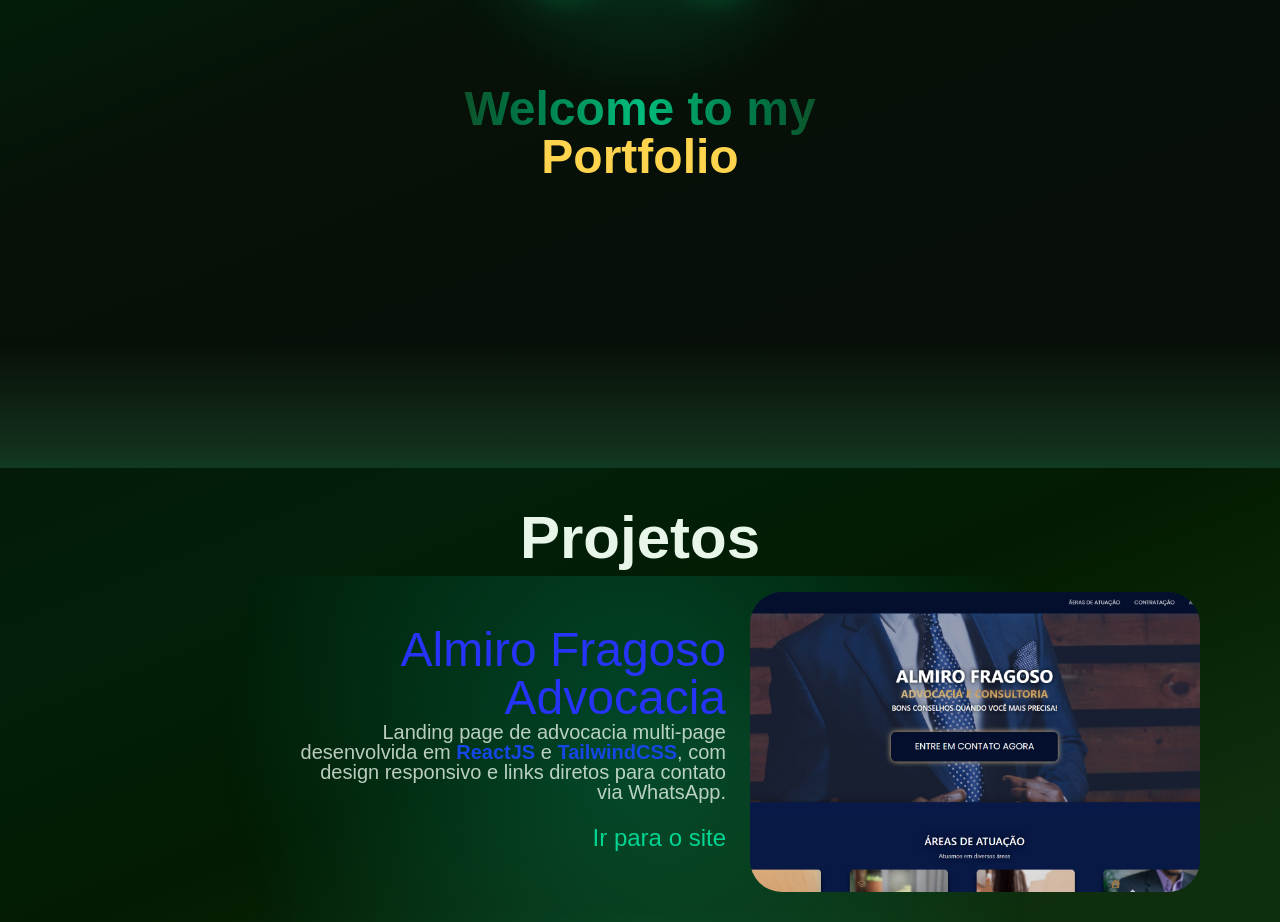
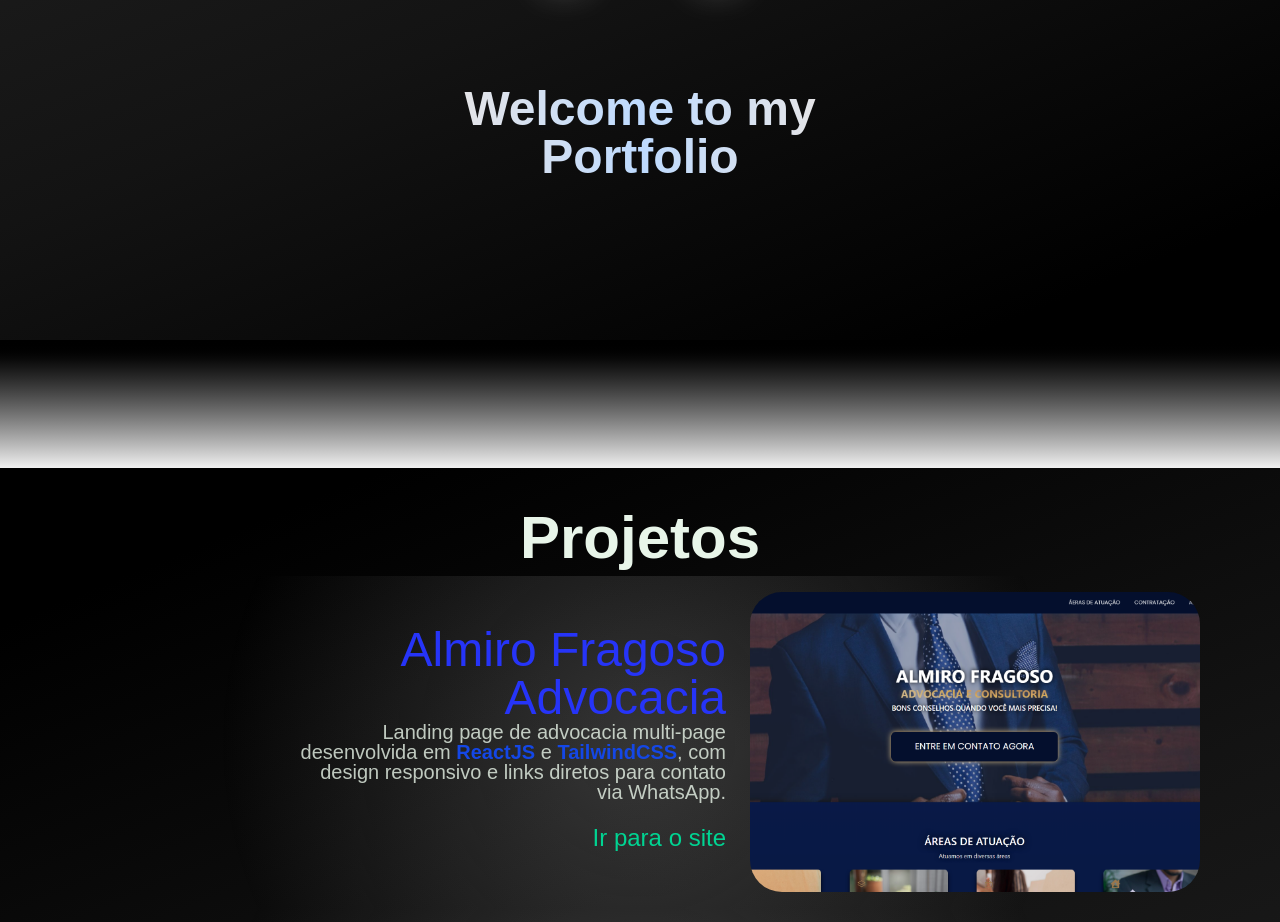
Before and after one commit to Enzzzzz/Port, a React (Vite) app: page / in a window 1280 px wide. Shown: the part 460-1382 px from the top of the page. Built offline with nearby package versions, Linux system fonts and the light colour scheme; a web font is replaced by a local one.

Commit message:
fully changed main collor pattern

```diff
--- a/src/components/projectCards.jsx
+++ b/src/components/projectCards.jsx
@@ -28,12 +28,12 @@ const ProjectCard = ({
     <div
       className={`flex flex-col sm2:flex-row z-10 ${
         reverse
-          ? "sm2:flex-row-reverse sm2:bg-[radial-gradient(circle_at_center,_rgba(0,255,204,0.2),_transparent_70%)]"
-          : "sm2:bg-[radial-gradient(circle_at_center,_rgba(0,255,204,0.2),_transparent_70%)]"
+          ? "sm2:flex-row-reverse sm2:bg-[radial-gradient(circle_at_center,_rgba(153,153,153,0.3),_transparent_70%)]"
+          : "sm2:bg-[radial-gradient(circle_at_center,_rgba(153,153,153,0.3),_transparent_70%)]"
       } gap-4 w-[90%] items-center p-4 overflow-visible`}
     >
       <div
-        className="w-[280px] h-[280px] sm2:w-[450px] sm2:h-[230px] sm2:min-h-[230px] sm2:min-w-[300px] ipad:h-[300px] ipad:min-w-[320px] rounded-4xl overflow-hidden hover:drop-shadow-[0_0_8px_#145f24] transition-all duration-700 cursor-pointer"
+        className="w-[280px] h-[280px] sm2:w-[450px] sm2:h-[230px] sm2:min-h-[230px] sm2:min-w-[300px] ipad:h-[300px] ipad:min-w-[320px] rounded-4xl overflow-hidden hover:drop-shadow-[0_0_8px_#f1f1f1] transition-all duration-700 cursor-pointer"
         onClick={handleOpenImage}
       >
         <img
--- a/src/index.css
+++ b/src/index.css
@@ -1,10 +1,10 @@
 @import "tailwindcss";
 
 @theme {
-  --color-primary: #4caf50;
-  --color-secondary: #8bc34a;
-  --color-tertiary: #102410;
-  --color-accent: #ffd54f;
+  --color-primary: #999999;
+  --color-secondary: #f1f1f1;
+  --color-tertiary: #000000;
+  --color-accent: #f1f1f1;
   --color-hover: #66bb6a;
   --color-text: #e8f5e9;
   --color-dimWhite: rgba(255, 255, 255, 0.7);
@@ -33,7 +33,7 @@
   body {
     background-color: var(--color-tertiary);
     color: var(--color-dimWhite);
-    font-family: 'Poppins', system-ui, sans-serif;
+    font-family: "Poppins", system-ui, sans-serif;
     scroll-behavior: smooth;
   }
 }
@@ -111,22 +111,22 @@
 }
 
 @font-face {
-  font-family: 'Felix Titling';
-  src: url('/fonts/Felixti.TTF') format('truetype');
+  font-family: "Felix Titling";
+  src: url("/fonts/Felixti.TTF") format("truetype");
   font-weight: normal;
   font-style: normal;
 }
 
 @font-face {
-  font-family: 'Bebas Neue';
-  src: url('/fonts/BebasNeue.ttf') format('truetype');
+  font-family: "Bebas Neue";
+  src: url("/fonts/BebasNeue.ttf") format("truetype");
   font-weight: normal;
   font-style: normal;
 }
 
 @font-face {
-  font-family: 'Kenyan Coffee';
-  src: url('/fonts/KenyanCoffee.otf') format('opentype');
+  font-family: "Kenyan Coffee";
+  src: url("/fonts/KenyanCoffee.otf") format("opentype");
   font-weight: normal;
   font-style: normal;
 }
@@ -219,6 +219,30 @@
     );
   }
 
+  .bg-gray-gradient {
+    background: linear-gradient(
+      157.81deg,
+      #4b4b4b -43.27%,
+      #313131 -21.24%,
+      #2b2b2b 12.19%,
+      #1b1b1b 29.82%,
+      #131313 51.94%,
+      #000000 90.29%
+    );
+  }
+
+  .bg-gray-gradient-reverse {
+    background: linear-gradient(
+      337.81deg,
+      #4b4b4b -43.27%,
+      #313131 -21.24%,
+      #2b2b2b 12.19%,
+      #1b1b1b 29.82%,
+      #131313 51.94%,
+      #000000 90.29%
+    );
+  }
+
   .bg-green-gradient {
     background: linear-gradient(
       157.81deg,
@@ -244,27 +268,46 @@
   }
 }
 
-
 @layer utilities {
-  .bg-primary { background-color: var(--color-primary); }
-  .bg-secondary { background-color: var(--color-secondary); }
-  .bg-tertiary { background-color: var(--color-tertiary); }
+  .bg-primary {
+    background-color: var(--color-primary);
+  }
+  .bg-secondary {
+    background-color: var(--color-secondary);
+  }
+  .bg-tertiary {
+    background-color: var(--color-tertiary);
+  }
 
   .font-felix {
-    font-family: 'Felix Titling', serif;
+    font-family: "Felix Titling", serif;
   }
   .font-kenyan {
-    font-family: 'Kenyan Coffee', sans-serif;
+    font-family: "Kenyan Coffee", sans-serif;
   }
   .font-bebas {
-    font-family: 'Bebas Neue', sans-serif;
+    font-family: "Bebas Neue", sans-serif;
   }
 
-  .text-primary { color: var(--color-primary); }
-  .text-secondary { color: var(--color-secondary); }
-  .text-tertiary { color: var(--color-tertiary); }
-  .text-accent { color: var(--color-accent); }
-  .text-dimWhite { color: var(--color-dimWhite); }
-  .text-dimBlue { color: var(--color-dimBlue); }
-  .text-dimRed { color: var(--color-dimRed); }
+  .text-primary {
+    color: var(--color-primary);
   }
+  .text-secondary {
+    color: var(--color-secondary);
+  }
+  .text-tertiary {
+    color: var(--color-tertiary);
+  }
+  .text-accent {
+    color: var(--color-accent);
+  }
+  .text-dimWhite {
+    color: var(--color-dimWhite);
+  }
+  .text-dimBlue {
+    color: var(--color-dimBlue);
+  }
+  .text-dimRed {
+    color: var(--color-dimRed);
+  }
+}
--- a/src/routes/Home.jsx
+++ b/src/routes/Home.jsx
@@ -56,12 +56,12 @@ function Home() {
       <div className="flex flex-col">
         <section
           id="firstLayer"
-          className="section bg-green-gradient flex flex-col sm2:-space-y-16 "
+          className="section bg-gray-gradient flex flex-col sm2:-space-y-16 "
         >
           <img
             src={Logo}
             ref={textRef}
-            className={`bg-[radial-gradient(circle_at_center,_rgba(0,255,204,0.1),_transparent_70%)] hover:bg-none w-64 sm2:w-44 sm:w-64 md:w-[450px] 2xlg:w-[550px] rounded-4xl drop-shadow-[0_0_20px_#00ff88] hover:drop-shadow-[0_0_35px_#00ffcc] transition-all duration-700 ${
+            className={`w-64 sm2:w-44 sm:w-64 md:w-[450px] 2xlg:w-[550px] rounded-4xl drop-shadow-[0_0_20px_#9e9e9e] hover:drop-shadow-[0_0_35px_#f1f1f1] transition-all duration-700 ${
               isVisible
                 ? "animate-fade-in-right opacity-100"
                 : "animate-fade-out-left opacity-0"
@@ -76,10 +76,10 @@ function Home() {
                 : "animate-fade-out-right opacity-0"
             }`}
           >
-            <h1 className="text-4xl font-bebas text-center m-10 font-extrabold text-transparent bg-clip-text bg-linear-to-r from-green-900 via-emerald-500  to-green-900 sm:text-4xl lg:text-5xl xl:text-7xl animate-gradient">
+            <h1 className="text-4xl font-bebas text-center m-10 font-extrabold text-transparent bg-clip-text bg-linear-to-r from-zinc-200 via-blue-200 to-zinc-200 sm:text-4xl lg:text-5xl xl:text-7xl animate-gradient">
               Welcome to my
               <p
-                className="text-accent cursor-pointer font- font-extrabold hover:animate-none animate-pulse [animation-duration:6s]"
+                className="text-transparent bg-clip-text bg-linear-to-r from-zinc-200 via-blue-200 to-zinc-200 cursor-pointer font-extrabold hover:animate-none animate-pulse [animation-duration:6s]"
                 onClick={() =>
                   document
                     .querySelector("#secondLayer")
@@ -92,11 +92,11 @@ function Home() {
           </div>
         </section>
 
-        <div className="h-32 bg-gradient-to-b from-[#070f08] to-[rgba(0,255,204,0.1)]"></div>
+        <div className="h-32 bg-gradient-to-b from-[#000000] to-[#f1f1f1]"></div>
 
         <section
           id="secondLayer"
-          className="pt-10 section2 bg-green-gradient-reverse flex flex-col"
+          className="pt-10 section2 bg-gray-gradient-reverse flex flex-col"
           ref={section2Ref}
         >
           <div className="mb-5 sm2:mb-2">
```
Lines whose indentation alone changed are shown as unchanged.
